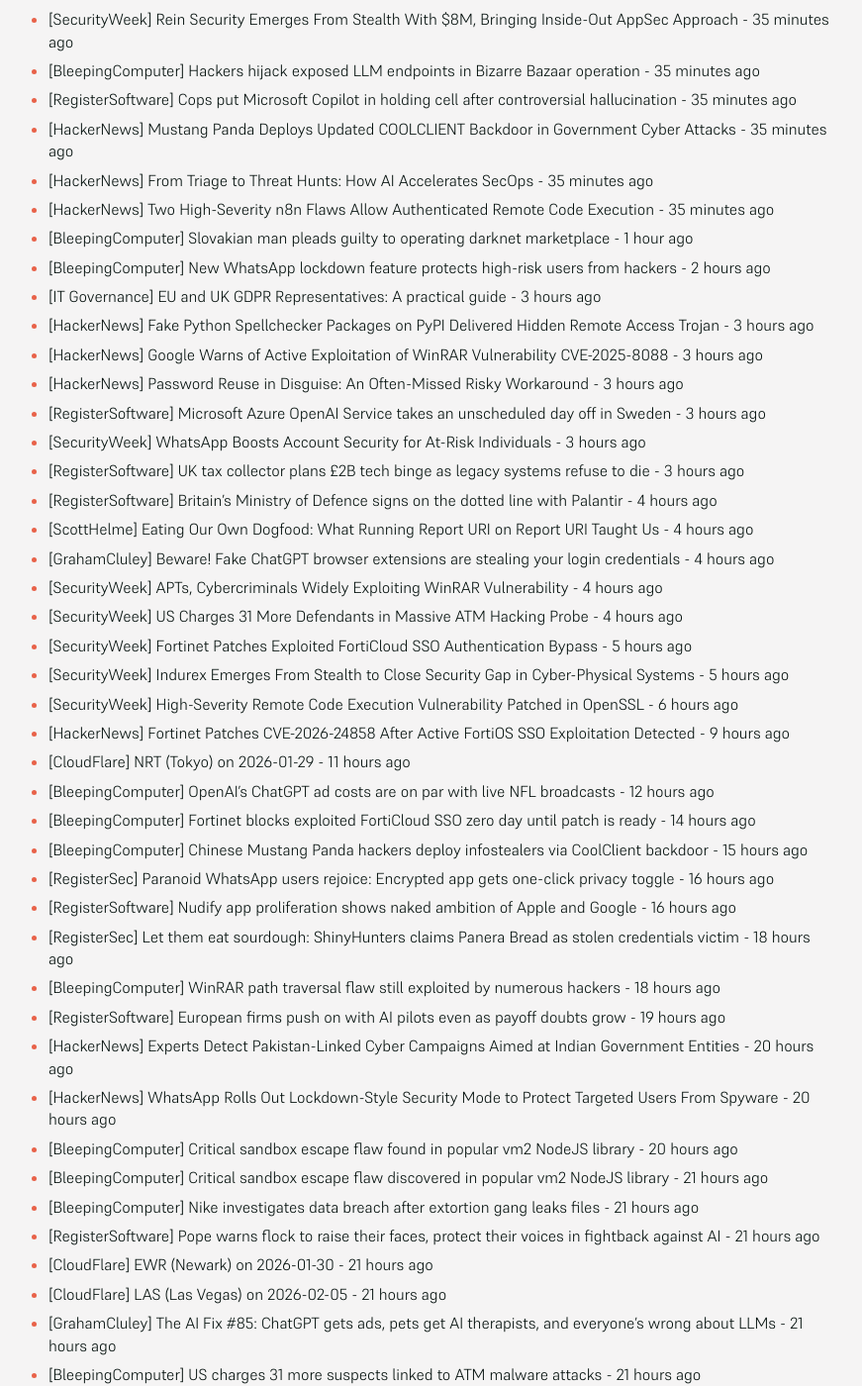
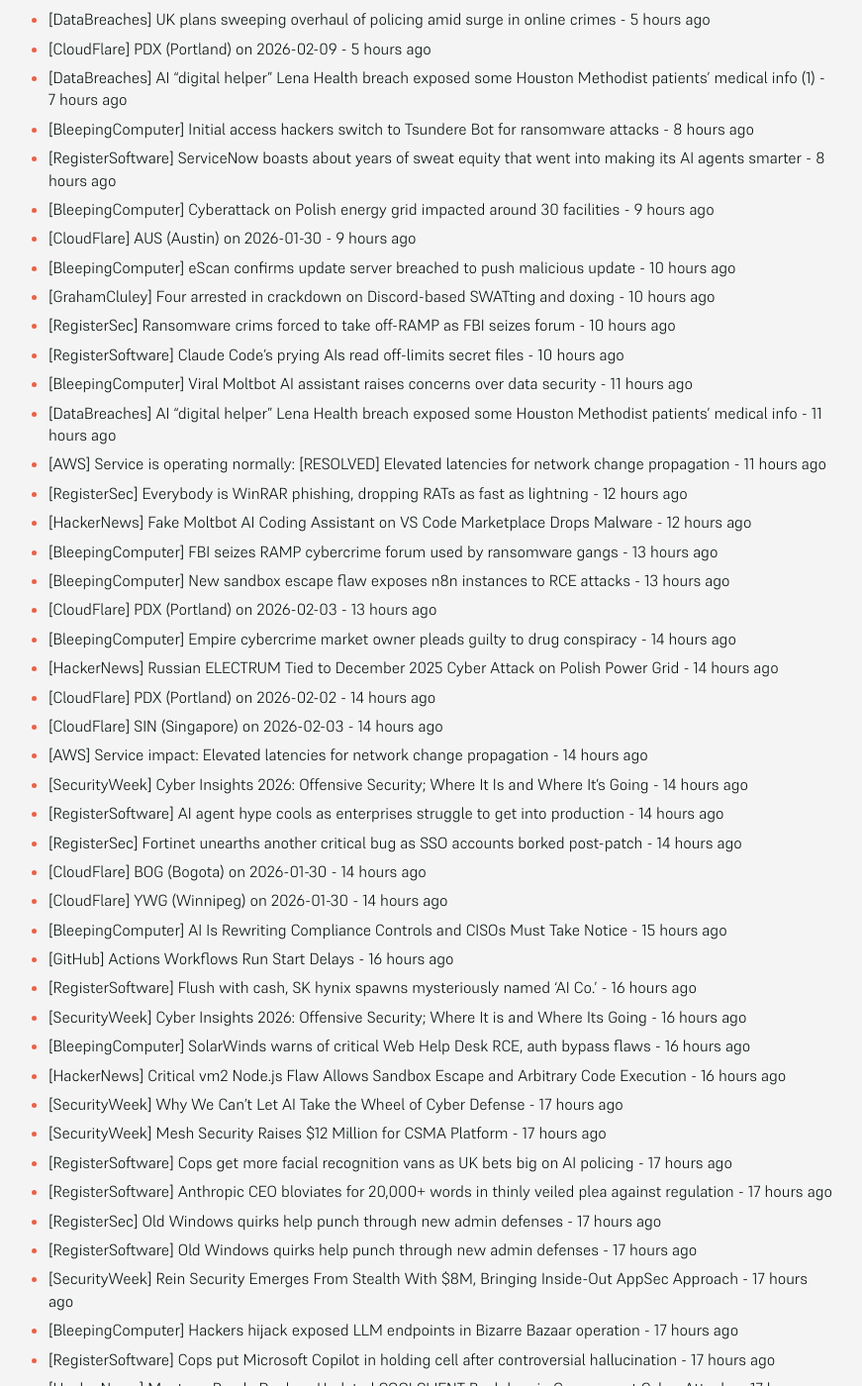
Before and after one commit to SecOpsNews/news, a Jekyll site: the page built from index.md, in a window 1280 px wide and 1400 px high, scrolled down 406 px. Shown: the whole window at 99% size, without its empty margins (215-1086 px from the left). Built offline with Jekyll 4.4.1, drawn with Linux system fonts in a browser that asks for light colours; some of the changed text lies outside the part shown.

Commit message:
New Feed

```diff
--- a/index.md
+++ b/index.md
@@ -9,61 +9,102 @@ description: Latest Updates
 
 <!-- SecOps start -->
 
-- [RegisterSoftware] Cops get more facial recognition vans as UK bets big on AI policing - 35 minutes ago
-- [RegisterSoftware] Anthropic CEO bloviates for 20,000+ words in thinly veiled plea against regulation - 35 minutes ago
-- [RegisterSec] Old Windows quirks help punch through new admin defenses - 35 minutes ago
-- [RegisterSoftware] Old Windows quirks help punch through new admin defenses - 35 minutes ago
-- [SecurityWeek] Rein Security Emerges From Stealth With $8M, Bringing Inside-Out AppSec Approach - 35 minutes ago
-- [BleepingComputer] Hackers hijack exposed LLM endpoints in Bizarre Bazaar operation - 35 minutes ago
-- [RegisterSoftware] Cops put Microsoft Copilot in holding cell after controversial hallucination - 35 minutes ago
-- [HackerNews] Mustang Panda Deploys Updated COOLCLIENT Backdoor in Government Cyber Attacks - 35 minutes ago
-- [HackerNews] From Triage to Threat Hunts: How AI Accelerates SecOps - 35 minutes ago
-- [HackerNews] Two High-Severity n8n Flaws Allow Authenticated Remote Code Execution - 35 minutes ago
-- [BleepingComputer] Slovakian man pleads guilty to operating darknet marketplace - 1 hour ago
-- [BleepingComputer] New WhatsApp lockdown feature protects high-risk users from hackers - 2 hours ago
-- [IT Governance] EU and UK GDPR Representatives: A practical guide - 3 hours ago
-- [HackerNews] Fake Python Spellchecker Packages on PyPI Delivered Hidden Remote Access Trojan - 3 hours ago
-- [HackerNews] Google Warns of Active Exploitation of WinRAR Vulnerability CVE-2025-8088 - 3 hours ago
-- [HackerNews] Password Reuse in Disguise: An Often-Missed Risky Workaround - 3 hours ago
-- [RegisterSoftware] Microsoft Azure OpenAI Service takes an unscheduled day off in Sweden - 3 hours ago
-- [SecurityWeek] WhatsApp Boosts Account Security for At-Risk Individuals - 3 hours ago
-- [RegisterSoftware] UK tax collector plans £2B tech binge as legacy systems refuse to die - 3 hours ago
-- [RegisterSoftware] Britain's Ministry of Defence signs on the dotted line with Palantir - 4 hours ago
-- [ScottHelme] Eating Our Own Dogfood: What Running Report URI on Report URI Taught Us - 4 hours ago
-- [GrahamCluley] Beware! Fake ChatGPT browser extensions are stealing your login credentials - 4 hours ago
-- [SecurityWeek] APTs, Cybercriminals Widely Exploiting WinRAR Vulnerability - 4 hours ago
-- [SecurityWeek] US Charges 31 More Defendants in Massive ATM Hacking Probe - 4 hours ago
-- [SecurityWeek] Fortinet Patches Exploited FortiCloud SSO Authentication Bypass - 5 hours ago
-- [SecurityWeek] Indurex Emerges From Stealth to Close Security Gap in Cyber-Physical Systems - 5 hours ago
-- [SecurityWeek] High-Severity Remote Code Execution Vulnerability Patched in OpenSSL - 6 hours ago
-- [HackerNews] Fortinet Patches CVE-2026-24858 After Active FortiOS SSO Exploitation Detected - 9 hours ago
-- [CloudFlare] NRT (Tokyo) on 2026-01-29 - 11 hours ago
-- [BleepingComputer] OpenAI's ChatGPT ad costs are on par with live NFL broadcasts - 12 hours ago
-- [BleepingComputer] Fortinet blocks exploited FortiCloud SSO zero day until patch is ready - 14 hours ago
-- [BleepingComputer] Chinese Mustang Panda hackers deploy infostealers via CoolClient backdoor - 15 hours ago
-- [RegisterSec] Paranoid WhatsApp users rejoice: Encrypted app gets one-click privacy toggle - 16 hours ago
-- [RegisterSoftware] Nudify app proliferation shows naked ambition of Apple and Google - 16 hours ago
-- [RegisterSec] Let them eat sourdough: ShinyHunters claims Panera Bread as stolen credentials victim - 18 hours ago
-- [BleepingComputer] WinRAR path traversal flaw still exploited by numerous hackers - 18 hours ago
-- [RegisterSoftware] European firms push on with AI pilots even as payoff doubts grow - 19 hours ago
-- [HackerNews] Experts Detect Pakistan-Linked Cyber Campaigns Aimed at Indian Government Entities - 20 hours ago
-- [HackerNews] WhatsApp Rolls Out Lockdown-Style Security Mode to Protect Targeted Users From Spyware - 20 hours ago
-- [BleepingComputer] Critical sandbox escape flaw found in popular vm2 NodeJS library - 20 hours ago
-- [BleepingComputer] Critical sandbox escape flaw discovered in popular vm2 NodeJS library - 21 hours ago
-- [BleepingComputer] Nike investigates data breach after extortion gang leaks files - 21 hours ago
-- [RegisterSoftware] Pope warns flock to raise their faces, protect their voices in fightback against AI - 21 hours ago
-- [CloudFlare] EWR (Newark) on 2026-01-30 - 21 hours ago
-- [CloudFlare] LAS (Las Vegas) on 2026-02-05 - 21 hours ago
-- [GrahamCluley] The AI Fix #85: ChatGPT gets ads, pets get AI therapists, and everyone’s wrong about LLMs - 21 hours ago
-- [BleepingComputer] US charges 31 more suspects linked to ATM malware attacks - 21 hours ago
-- [SecurityWeek] Memcyco Raises $37 Million for Anti-Impersonation Technology - 22 hours ago
-- [RegisterSec] China-linked group accused of spying on phones of UK prime ministers' aides – for years - 22 hours ago
-- [BleepingComputer] From Cipher to Fear: The psychology behind modern ransomware extortion - 22 hours ago
-- [HackerNews] ClickFix Attacks Expand Using Fake CAPTCHAs, Microsoft Scripts, and Trusted Web Services - 23 hours ago
-- [SecurityWeek] Over 100 Organizations Targeted in ShinyHunters Phishing Campaign - 23 hours ago
-- [BleepingComputer] Over 6,000 SmarterMail servers exposed to automated hijacking attacks - 23 hours ago
-- [DataBreaches] Savannah Best Buy employee says ‘hacker group’ blackmailed him into theft ring scheme - 23 hours ago
-- [DataBreaches] Treasury cancels $21 million in Booz Allen contracts, blaming a breach that happened years ago - 23 hours ago
+- [CloudFlare] BOM (Mumbai) on 2026-01-29 - 2 hours ago
+- [RegisterSoftware] Microsoft investors sweat cloud giant's OpenAI exposure - 3 hours ago
+- [DataBreaches] Russian ransomware forum seized by U.S. law enforcement - 3 hours ago
+- [GrahamCluley] Smashing Security podcast #452: The dark web’s worst assassins, and Pegasus in the dock - 5 hours ago
+- [DataBreaches] UK plans sweeping overhaul of policing amid surge in online crimes - 5 hours ago
+- [CloudFlare] PDX (Portland) on 2026-02-09 - 5 hours ago
+- [DataBreaches] AI “digital helper” Lena Health breach exposed some Houston Methodist patients’ medical info (1) - 7 hours ago
+- [BleepingComputer] Initial access hackers switch to Tsundere Bot for ransomware attacks - 8 hours ago
+- [RegisterSoftware] ServiceNow boasts about years of sweat equity that went into making its AI agents smarter - 8 hours ago
+- [BleepingComputer] Cyberattack on Polish energy grid impacted around 30 facilities - 9 hours ago
+- [CloudFlare] AUS (Austin) on 2026-01-30 - 9 hours ago
+- [BleepingComputer] eScan confirms update server breached to push malicious update - 10 hours ago
+- [GrahamCluley] Four arrested in crackdown on Discord-based SWATting and doxing - 10 hours ago
+- [RegisterSec] Ransomware crims forced to take off-RAMP as FBI seizes forum - 10 hours ago
+- [RegisterSoftware] Claude Code's prying AIs read off-limits secret files - 10 hours ago
+- [BleepingComputer] Viral Moltbot AI assistant raises concerns over data security - 11 hours ago
+- [DataBreaches] AI “digital helper” Lena Health breach exposed some Houston Methodist patients’ medical info - 11 hours ago
+- [AWS] Service is operating normally: [RESOLVED] Elevated latencies for network change propagation - 11 hours ago
+- [RegisterSec] Everybody is WinRAR phishing, dropping RATs as fast as lightning - 12 hours ago
+- [HackerNews] Fake Moltbot AI Coding Assistant on VS Code Marketplace Drops Malware - 12 hours ago
+- [BleepingComputer] FBI seizes RAMP cybercrime forum used by ransomware gangs - 13 hours ago
+- [BleepingComputer] New sandbox escape flaw exposes n8n instances to RCE attacks - 13 hours ago
+- [CloudFlare] PDX (Portland) on 2026-02-03 - 13 hours ago
+- [BleepingComputer] Empire cybercrime market owner pleads guilty to drug conspiracy - 14 hours ago
+- [HackerNews] Russian ELECTRUM Tied to December 2025 Cyber Attack on Polish Power Grid - 14 hours ago
+- [CloudFlare] PDX (Portland) on 2026-02-02 - 14 hours ago
+- [CloudFlare] SIN (Singapore) on 2026-02-03 - 14 hours ago
+- [AWS] Service impact: Elevated latencies for network change propagation - 14 hours ago
+- [SecurityWeek] Cyber Insights 2026: Offensive Security; Where It Is and Where It’s Going - 14 hours ago
+- [RegisterSoftware] AI agent hype cools as enterprises struggle to get into production - 14 hours ago
+- [RegisterSec] Fortinet unearths another critical bug as SSO accounts borked post-patch - 14 hours ago
+- [CloudFlare] BOG (Bogota) on 2026-01-30 - 14 hours ago
+- [CloudFlare] YWG (Winnipeg) on 2026-01-30 - 14 hours ago
+- [BleepingComputer] AI Is Rewriting Compliance Controls and CISOs Must Take Notice - 15 hours ago
+- [GitHub] Actions Workflows Run Start Delays - 16 hours ago
+- [RegisterSoftware] Flush with cash, SK hynix spawns mysteriously named 'AI Co.' - 16 hours ago
+- [SecurityWeek] Cyber Insights 2026: Offensive Security; Where It is and Where Its Going - 16 hours ago
+- [BleepingComputer] SolarWinds warns of critical Web Help Desk RCE, auth bypass flaws - 16 hours ago
+- [HackerNews] Critical vm2 Node.js Flaw Allows Sandbox Escape and Arbitrary Code Execution - 16 hours ago
+- [SecurityWeek] Why We Can’t Let AI Take the Wheel of Cyber Defense - 17 hours ago
+- [SecurityWeek] Mesh Security Raises $12 Million for CSMA Platform - 17 hours ago
+- [RegisterSoftware] Cops get more facial recognition vans as UK bets big on AI policing - 17 hours ago
+- [RegisterSoftware] Anthropic CEO bloviates for 20,000+ words in thinly veiled plea against regulation - 17 hours ago
+- [RegisterSec] Old Windows quirks help punch through new admin defenses - 17 hours ago
+- [RegisterSoftware] Old Windows quirks help punch through new admin defenses - 17 hours ago
+- [SecurityWeek] Rein Security Emerges From Stealth With $8M, Bringing Inside-Out AppSec Approach - 17 hours ago
+- [BleepingComputer] Hackers hijack exposed LLM endpoints in Bizarre Bazaar operation - 17 hours ago
+- [RegisterSoftware] Cops put Microsoft Copilot in holding cell after controversial hallucination - 17 hours ago
+- [HackerNews] Mustang Panda Deploys Updated COOLCLIENT Backdoor in Government Cyber Attacks - 17 hours ago
+- [HackerNews] From Triage to Threat Hunts: How AI Accelerates SecOps - 17 hours ago
+- [HackerNews] Two High-Severity n8n Flaws Allow Authenticated Remote Code Execution - 17 hours ago
+- [BleepingComputer] Slovakian man pleads guilty to operating darknet marketplace - 18 hours ago
+- [BleepingComputer] New WhatsApp lockdown feature protects high-risk users from hackers - 19 hours ago
+- [IT Governance] EU and UK GDPR Representatives: A practical guide - 20 hours ago
+- [HackerNews] Fake Python Spellchecker Packages on PyPI Delivered Hidden Remote Access Trojan - 20 hours ago
+- [HackerNews] Google Warns of Active Exploitation of WinRAR Vulnerability CVE-2025-8088 - 20 hours ago
+- [HackerNews] Password Reuse in Disguise: An Often-Missed Risky Workaround - 20 hours ago
+- [RegisterSoftware] Microsoft Azure OpenAI Service takes an unscheduled day off in Sweden - 20 hours ago
+- [SecurityWeek] WhatsApp Boosts Account Security for At-Risk Individuals - 21 hours ago
+- [RegisterSoftware] UK tax collector plans £2B tech binge as legacy systems refuse to die - 21 hours ago
+- [RegisterSoftware] Britain's Ministry of Defence signs on the dotted line with Palantir - 21 hours ago
+- [ScottHelme] Eating Our Own Dogfood: What Running Report URI on Report URI Taught Us - 21 hours ago
+- [GrahamCluley] Beware! Fake ChatGPT browser extensions are stealing your login credentials - 21 hours ago
+- [SecurityWeek] APTs, Cybercriminals Widely Exploiting WinRAR Vulnerability - 21 hours ago
+- [SecurityWeek] US Charges 31 More Defendants in Massive ATM Hacking Probe - 21 hours ago
+- [SecurityWeek] Fortinet Patches Exploited FortiCloud SSO Authentication Bypass - 23 hours ago
+- [SecurityWeek] Indurex Emerges From Stealth to Close Security Gap in Cyber-Physical Systems - 23 hours ago
+- [SecurityWeek] High-Severity Remote Code Execution Vulnerability Patched in OpenSSL - 23 hours ago
+- [HackerNews] Fortinet Patches CVE-2026-24858 After Active FortiOS SSO Exploitation Detected - 1 day ago
+- [CloudFlare] NRT (Tokyo) on 2026-01-29 - 1 day ago
+- [BleepingComputer] OpenAI's ChatGPT ad costs are on par with live NFL broadcasts - 1 day ago
+- [BleepingComputer] Fortinet blocks exploited FortiCloud SSO zero day until patch is ready - 1 day ago
+- [BleepingComputer] Chinese Mustang Panda hackers deploy infostealers via CoolClient backdoor - 1 day ago
+- [RegisterSec] Paranoid WhatsApp users rejoice: Encrypted app gets one-click privacy toggle - 1 day ago
+- [RegisterSoftware] Nudify app proliferation shows naked ambition of Apple and Google - 1 day ago
+- [RegisterSec] Let them eat sourdough: ShinyHunters claims Panera Bread as stolen credentials victim - 1 day ago
+- [BleepingComputer] WinRAR path traversal flaw still exploited by numerous hackers - 1 day ago
+- [RegisterSoftware] European firms push on with AI pilots even as payoff doubts grow - 1 day ago
+- [HackerNews] Experts Detect Pakistan-Linked Cyber Campaigns Aimed at Indian Government Entities - 1 day ago
+- [HackerNews] WhatsApp Rolls Out Lockdown-Style Security Mode to Protect Targeted Users From Spyware - 1 day ago
+- [BleepingComputer] Critical sandbox escape flaw found in popular vm2 NodeJS library - 1 day ago
+- [BleepingComputer] Critical sandbox escape flaw discovered in popular vm2 NodeJS library - 1 day ago
+- [BleepingComputer] Nike investigates data breach after extortion gang leaks files - 1 day ago
+- [RegisterSoftware] Pope warns flock to raise their faces, protect their voices in fightback against AI - 1 day ago
+- [CloudFlare] EWR (Newark) on 2026-01-30 - 1 day ago
+- [CloudFlare] LAS (Las Vegas) on 2026-02-05 - 1 day ago
+- [GrahamCluley] The AI Fix #85: ChatGPT gets ads, pets get AI therapists, and everyone’s wrong about LLMs - 1 day ago
+- [BleepingComputer] US charges 31 more suspects linked to ATM malware attacks - 1 day ago
+- [SecurityWeek] Memcyco Raises $37 Million for Anti-Impersonation Technology - 1 day ago
+- [RegisterSec] China-linked group accused of spying on phones of UK prime ministers' aides – for years - 1 day ago
+- [BleepingComputer] From Cipher to Fear: The psychology behind modern ransomware extortion - 1 day ago
+- [HackerNews] ClickFix Attacks Expand Using Fake CAPTCHAs, Microsoft Scripts, and Trusted Web Services - 1 day ago
+- [SecurityWeek] Over 100 Organizations Targeted in ShinyHunters Phishing Campaign - 1 day ago
+- [BleepingComputer] Over 6,000 SmarterMail servers exposed to automated hijacking attacks - 1 day ago
+- [DataBreaches] Savannah Best Buy employee says ‘hacker group’ blackmailed him into theft ring scheme - 1 day ago
+- [DataBreaches] Treasury cancels $21 million in Booz Allen contracts, blaming a breach that happened years ago - 1 day ago
 - [RegisterSec] France to replace US videoconferencing wares with unfortunately named sovereign alternative - 1 day ago
 - [SecurityWeek] ‘PackageGate’ Flaws Open JavaScript Ecosystem to Supply Chain Attacks - 1 day ago
 - [RegisterSoftware] France to replace US videoconferencing wares with unfortunately named sovereign alternative - 1 day ago
@@ -88,57 +129,6 @@ description: Latest Updates
 - [HackerNews] Microsoft Office Zero-Day (CVE-2026-21509) - Emergency Patch Issued for Active Exploitation - 1 day ago
 - [SecurityWeek] Microsoft Patches Office Zero-Day Likely Exploited in Targeted Attacks - 1 day ago
 - [RegisterSoftware] Crossrail? More like Borkrail... - 1 day ago
-- [FullDisclosure] SEC Consult SA-20260126-1 :: Multiple Critical Vulnerabilities in dormakaba Access Manager - 1 day ago
-- [FullDisclosure] SEC Consult SA-20260126-2 :: UART Leaking Sensitive Data in dormakaba registration unit 9002 (PIN pad) - 1 day ago
-- [FullDisclosure] SEC Consult SA-20260126-0 :: Multiple Critical Vulnerabilities in dormakaba Kaba exos 9300 - 1 day ago
-- [HIBP] SoundCloud - 29,815,722 breached accounts - 1 day ago
-- [DataBreaches]  - 1 day ago
-- [CloudFlare] GRU (São Paulo) on 2026-02-03 - 1 day ago
-- [CloudFlare] GRU (São Paulo) on 2026-02-04 - 1 day ago
-- [RegisterSoftware] Vibe coding may be hazardous to open source - 1 day ago
-- [BleepingComputer] New malware service guarantees phishing extensions on Chrome web store - 1 day ago
-- [RegisterSec] Canva among ~100 targets of ShinyHunters Okta identity-theft campaign - 1 day ago
-- [CloudFlare] SIN (Singapore) on 2026-01-29 - 1 day ago
-- [CloudFlare] SIN (Singapore) on 2026-01-29 - 1 day ago
-- [CloudFlare] SIN (Singapore) on 2026-01-29 - 1 day ago
-- [CloudFlare] SIN (Singapore) on 2026-01-29 - 1 day ago
-- [CloudFlare] SIN (Singapore) on 2026-01-29 - 1 day ago
-- [CloudFlare] SIN (Singapore) on 2026-01-29 - 1 day ago
-- [CloudFlare] SIN (Singapore) on 2026-01-29 - 1 day ago
-- [CloudFlare] SIN (Singapore) on 2026-01-29 - 1 day ago
-- [CloudFlare] SIN (Singapore) on 2026-01-29 - 1 day ago
-- [CloudFlare] SIN (Singapore) on 2026-01-29 - 1 day ago
-- [CloudFlare] SIN (Singapore) on 2026-01-29 - 1 day ago
-- [CloudFlare] SIN (Singapore) on 2026-01-29 - 1 day ago
-- [CloudFlare] SIN (Singapore) on 2026-01-29 - 1 day ago
-- [CloudFlare] SIN (Singapore) on 2026-01-29 - 1 day ago
-- [CloudFlare] SIN (Singapore) on 2026-01-29 - 1 day ago
-- [CloudFlare] SIN (Singapore) on 2026-01-29 - 1 day ago
-- [CloudFlare] SIN (Singapore) on 2026-01-29 - 1 day ago
-- [CloudFlare] SIN (Singapore) on 2026-01-29 - 1 day ago
-- [CloudFlare] SIN (Singapore) on 2026-01-29 - 1 day ago
-- [CloudFlare] SIN (Singapore) on 2026-01-29 - 1 day ago
-- [CloudFlare] SIN (Singapore) on 2026-01-29 - 1 day ago
-- [BleepingComputer] New ClickFix attacks abuse Windows App-V scripts to push malware - 1 day ago
-- [RegisterSoftware] How one developer used Claude to build a memory-safe extension of C - 1 day ago
-- [CloudFlare] PDX (Portland) on 2026-02-04 - 1 day ago
-- [GitHub] Regression in windows runners for public repositories - 1 day ago
-- [DataBreaches] Hungarian and Romanian Police Detain Young Hackers over Fake Threat Calls - 1 day ago
-- [BleepingComputer] Cloudflare misconfiguration behind recent BGP route leak - 1 day ago
-- [BleepingComputer] Microsoft patches actively exploited Office zero-day vulnerability - 1 day ago
-- [BleepingComputer] EU launches investigation into X over Grok-generated sexual images - 1 day ago
-- [RegisterSoftware] AI adoption at work flatlined in Q4, says Gallup - 1 day ago
-- [HackerNews] Indian Users Targeted in Tax Phishing Campaign Delivering Blackmoon Malware - 1 day ago
-- [SecurityWeek] Access System Flaws Enabled Hackers to Unlock Doors at Major European Firms - 1 day ago
-- [BrianKrebs] Who Operates the Badbox 2.0 Botnet? - 1 day ago
-- [HackerNews] Malicious VS Code AI Extensions with 1.5 Million Installs Steal Developer Source Code - 1 day ago
-- [RegisterSoftware] AI is coming to solve your system outages - 1 day ago
-- [RegisterSoftware] KDE Plasma 6.6 beta ships a login manager that won't log in without systemd - 1 day ago
-- [BleepingComputer] 6 Okta security settings you might have overlooked - 1 day ago
-- [BleepingComputer] Nearly 800,000 Telnet servers exposed to remote attacks - 1 day ago
-- [SecurityWeek] Upwind Raises $250 Million at $1.5 Billion Valuation - 1 day ago
-- [BleepingComputer] Hackers can bypass npm’s Shai-Hulud defenses via Git dependencies - 2 days ago
-- [RegisterSec] EU looking into Elon Musk's X after Grok produces deepfake sex images - 2 days ago
 - [DataBreaches] Russian-linked hackers appear to have launched a crippling cyberattack on Western New Mexico University - 9 months ago
 - [DataBreaches] SK Telecom vows to take full responsibility for damage from recent data leak - 9 months ago
 - [HackerNews] Storm-1977 Hits Education Clouds with AzureChecker, Deploys 200+ Crypto Mining Containers - 9 months ago
```
